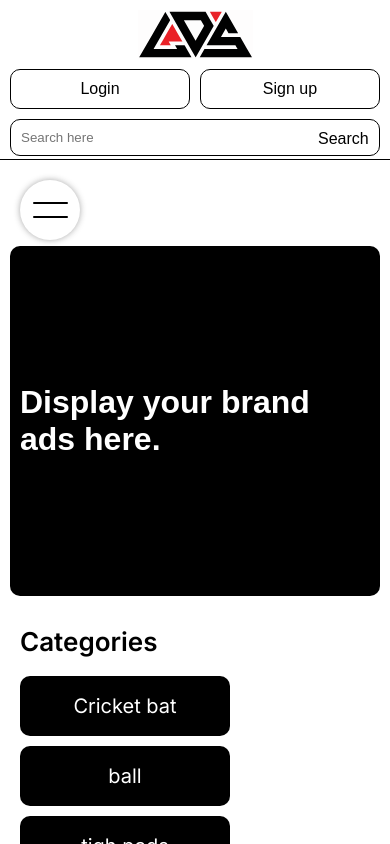
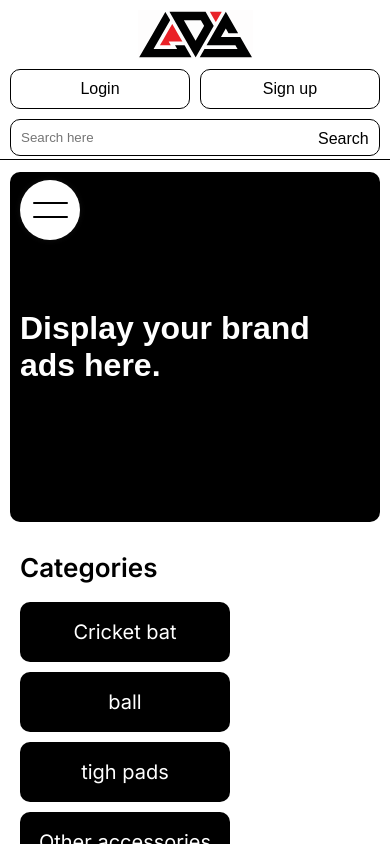
Before and after one commit to AnkushS27/lds-sports-ecommerce, a Next.js app: page / in a window 390 px wide. Built offline with nearby package versions, Linux system fonts and the light colour scheme.

Commit message:
horizontal navbar problem resolved

```diff
--- a/src/Components/HorizontalNavbar/page.module.css
+++ b/src/Components/HorizontalNavbar/page.module.css
@@ -4,10 +4,12 @@
 
     width: 100%;
     min-height: 60px;
+    z-index: 1;
     height: fit-content;
 }
 
 .NavMainContainer {
+    position: sticky;
     display: flex;
     align-items: center;
     justify-content: space-between;
@@ -21,6 +23,8 @@
     font-weight: 300;
     padding: 0 10px;
     border-bottom: 1px solid black;
+    background-color: #fff;
+    margin-bottom: 2px;
 }
 
 .NavLogoSection {
--- a/src/app/about/page.module.css
+++ b/src/app/about/page.module.css
@@ -1,4 +1,5 @@
 .aboutWrapper {
+    position: relative;
     width: 100vw;
     height: 100vh;
 
--- a/src/app/faq/page.module.css
+++ b/src/app/faq/page.module.css
@@ -1,7 +1,5 @@
 .mainWrapper {
     position: relative;
-    display: flex;
-    flex-direction: column;
 
     width: 100vw;
     height: 100vh;
--- a/src/app/favourites/page.module.css
+++ b/src/app/favourites/page.module.css
@@ -1,9 +1,5 @@
 .mainWrapper {
-    display: flex;
-    align-items: flex-start;
-    justify-content: flex-start;
-    flex-direction: column;
-
+    position: relative;
     width: 100vw;
     height: 100vh;
 
--- a/src/app/myAccount/page.module.css
+++ b/src/app/myAccount/page.module.css
@@ -1,11 +1,12 @@
 .mainWrapper {
     position: relative;
-    display: flex;
-    flex-direction: column;
-    margin: auto;
-    align-items: center;
-    background-color: #fff;
-}
+
+    width: 100vw;
+    height: 100vh;
+
+    background-color: white;
+    color: black;
+  }
 
 .mainContainer {
     position: relative;
--- a/src/app/page.module.css
+++ b/src/app/page.module.css
@@ -1,7 +1,5 @@
 .mainWrapper {
   position: relative;
-  display: flex;
-  flex-direction: column;
 
   width: 100vw;
   height: 100vh;
@@ -13,7 +11,6 @@
 
 .HorizontalmainContainer {
   position: relative;
-  top: 5px;
   display: flex;
   flex-direction: row;
 
@@ -116,9 +113,3 @@
   cursor: pointer;
 }
 /* Responsive Design : Mobile->700px  Small Screens->1120px */
-
-@media screen and (max-width:700px) {
-  .HorizontalmainContainer {
-    top: 102px;
-  }
-}
--- a/src/app/product/[Id]/page.module.css
+++ b/src/app/product/[Id]/page.module.css
@@ -1,8 +1,5 @@
 .mainWrapper {
-    display: flex;
-    align-items: flex-start;
-    justify-content: flex-start;
-    flex-direction: column;
+    position: relative;
 
     width: 100vw;
     height: 100vh;
--- a/src/app/profile/page.module.css
+++ b/src/app/profile/page.module.css
@@ -1,7 +1,5 @@
 .mainWrapper {
   position: relative;
-    display: flex;
-    flex-direction: column;
 
   width: 100vw;
   height: 100vh;
@@ -10,10 +8,9 @@
   color: black;
 }
 
-
   .HorizontalmainContainer {
     position: relative;
-    top: 5px;
+    /* top: 5px; */
     display: flex;
     flex-direction: row;
 
@@ -186,7 +183,7 @@
 
     width: 100%;
     max-width: 400px;
-    min-width: 280px;
+    /* min-width: 280px; */
     height: 40px;
 
     outline: none;
@@ -278,3 +275,9 @@
     background-color: rgba(222, 217, 217, 0.589);
     color: black;
   }
+
+  @media screen and (max-width: 700px) {
+    .profileItem {
+      width: 100%;
+    }
+  }
--- a/src/app/search/[query]/page.module.css
+++ b/src/app/search/[query]/page.module.css
@@ -1,8 +1,5 @@
 .mainWrapper {
-    display: flex;
-    align-items: flex-start;
-    justify-content: flex-start;
-    flex-direction: column;
+    position: relative;
 
     width: 100vw;
     height: 100vh;
```
Lines whose indentation alone changed are shown as unchanged.
